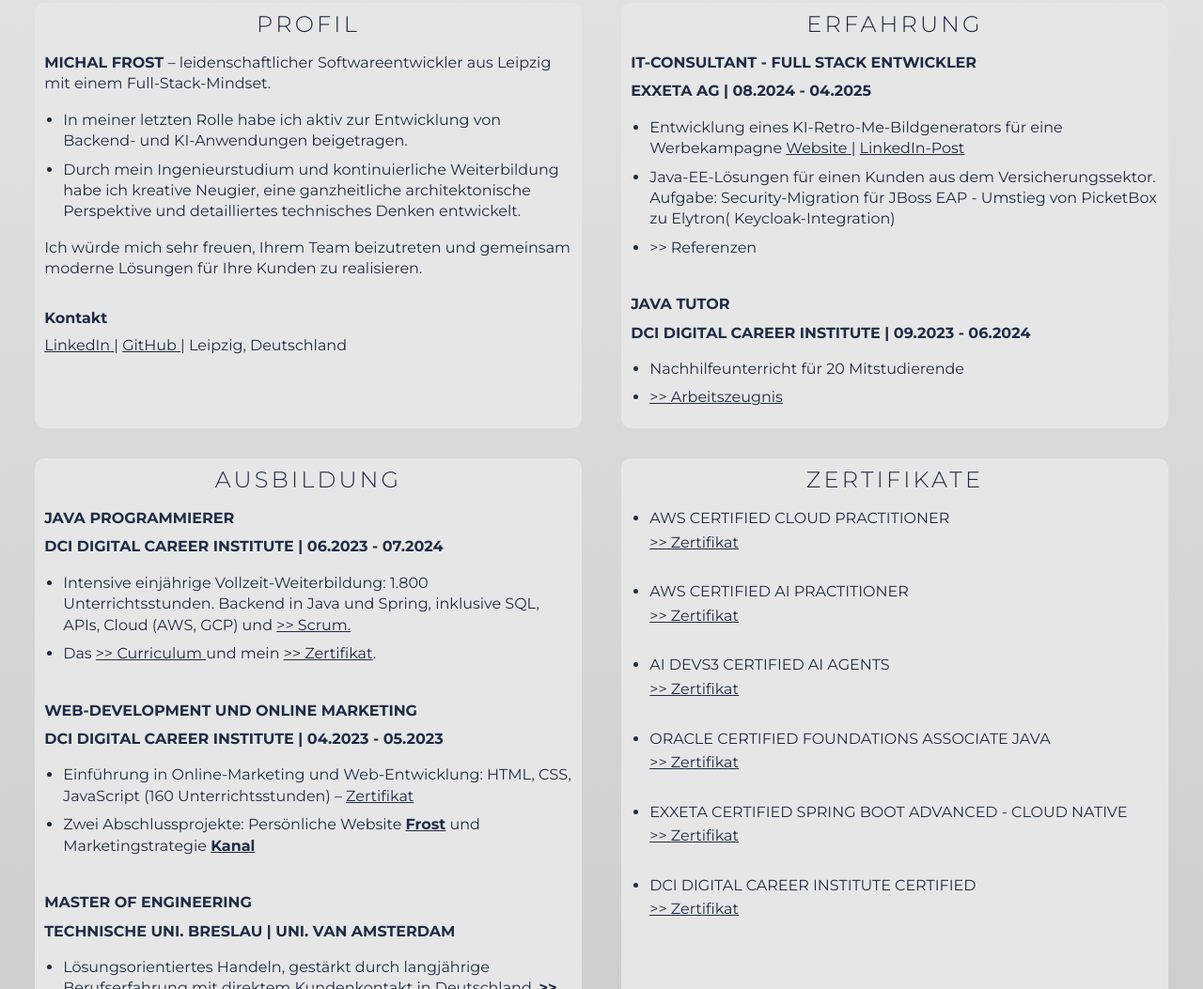
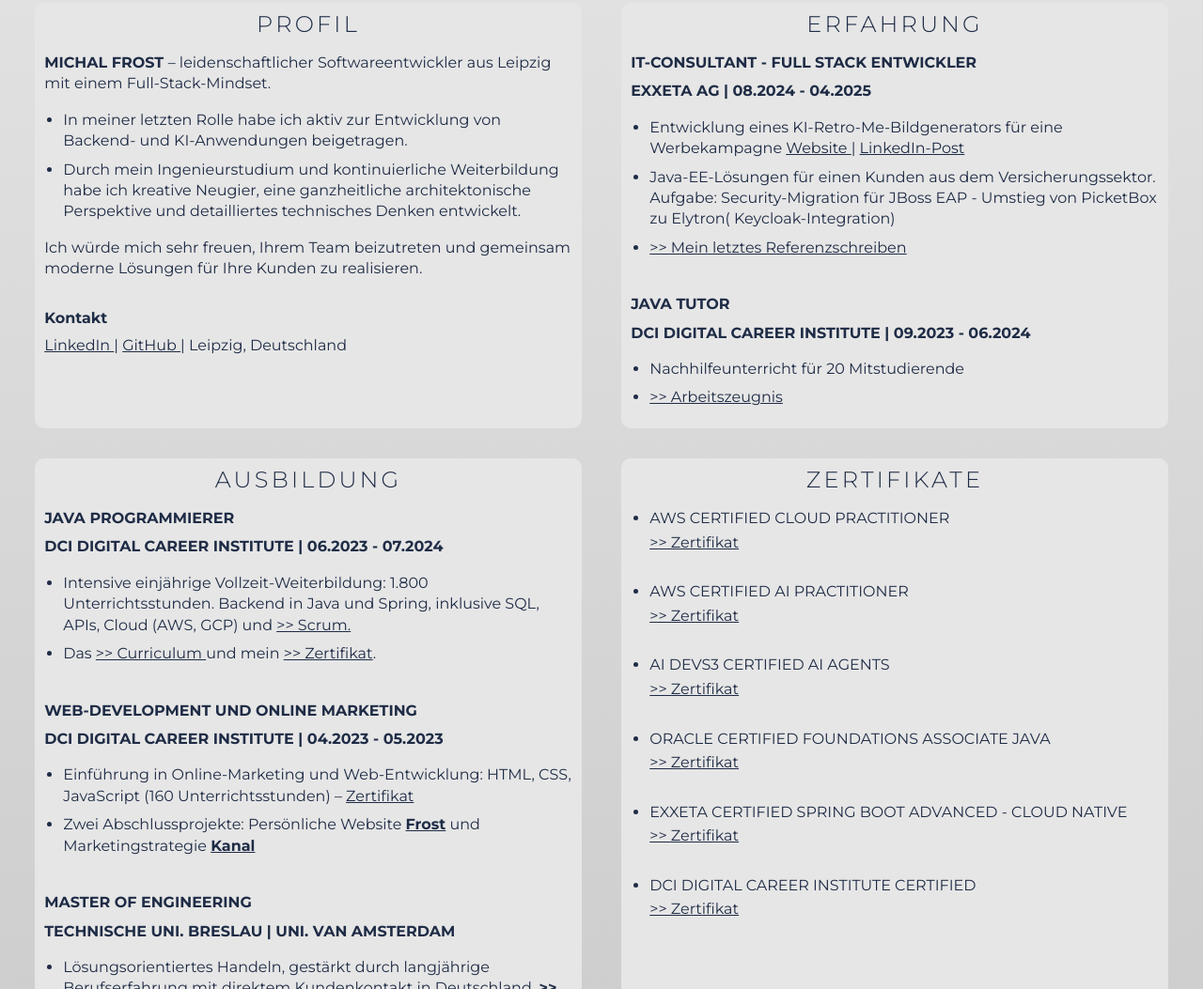
Before and after one commit to micfrost/MicFrost, a plain HTML site: page index.html in a window 1280 px wide. Shown: the part 1166-2219 px from the top of the page at 94% size. Drawn offline with nearby package versions, Linux system fonts and the light colour scheme.

Commit message:
index.html

```diff
--- a/index.html
+++ b/index.html
@@ -156,7 +156,11 @@
                             </li>
 
                             <li>
-                                >> Referenzen
+                                                              <a href="https://micfrost.github.io/MicFrost/pdfs/Zeugnis_Exxeta_Frost.pdf"
+                                   target="_blank"
+                                   rel="noopener noreferrer"> >> Mein letztes Referenzschreiben</a>
+
+
                             </li>
 
                         </ul>
```
Also changed, not shown: 1 other file.
